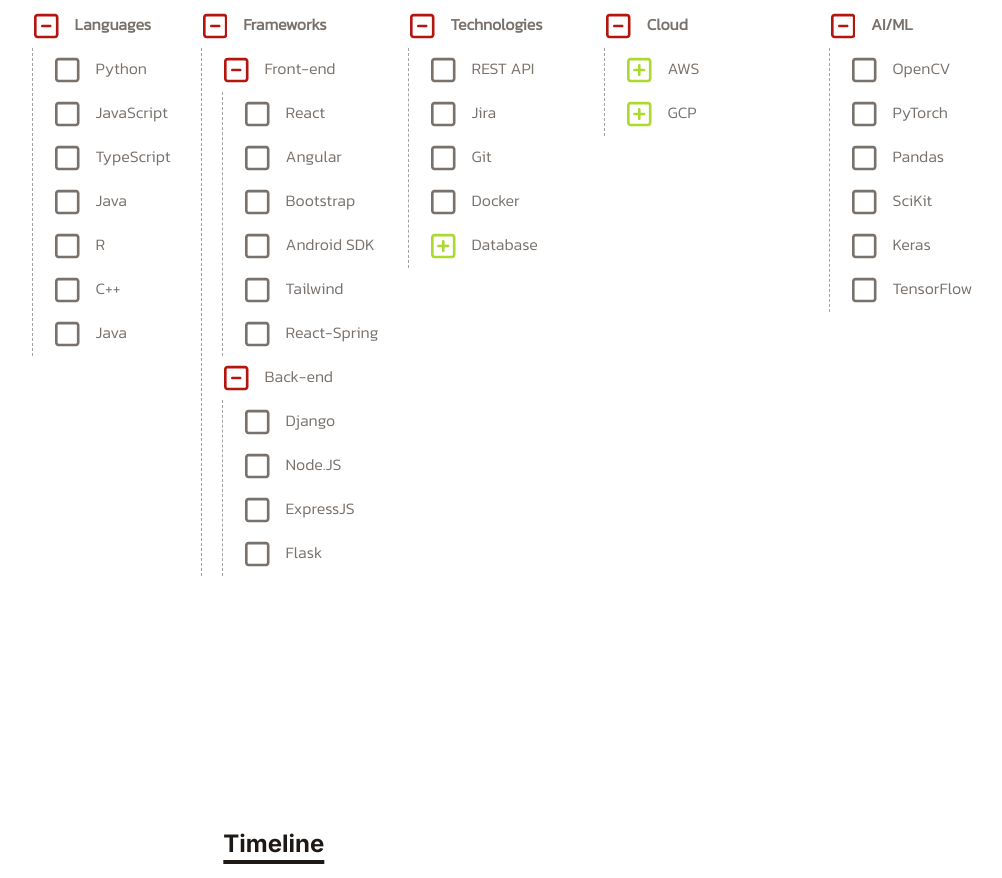
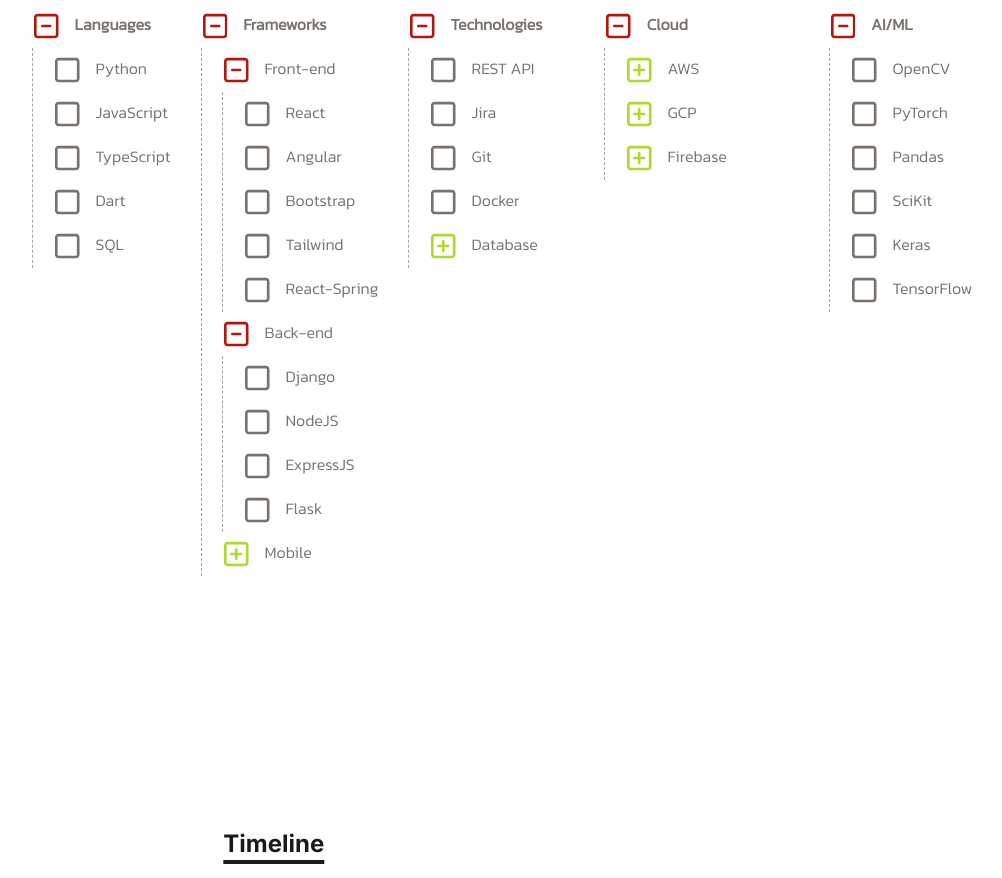
Before and after one commit to abhawsar10/AB-Portfolio, a React (Vite) app: page / in a window 1280 px wide. Shown: the part 920-1798 px from the top of the page, without its empty margins (118-1120 px from the left). Built offline with nearby package versions, Linux system fonts and the light colour scheme.

Commit message:
Add skills and demo video

```diff
--- a/package.json
+++ b/package.json
@@ -18,6 +18,7 @@
     "@mui/icons-material": "^5.14.16",
     "@mui/material": "^5.14.17",
     "@react-spring/web": "^9.7.3",
+    "anb-portfolio": "file:",
     "babel-plugin-macros": "^3.1.0",
     "react": "^18.2.0",
     "react-dom": "^18.2.0",
--- a/src/components/Skills/Skills.tsx
+++ b/src/components/Skills/Skills.tsx
@@ -95,10 +95,8 @@
                         <Tree name="Python" />
                         <Tree name="JavaScript" />
                         <Tree name="TypeScript" />
-                        <Tree name="Java" />
-                        <Tree name="R" />
-                        <Tree name="C++" />
-                        <Tree name="Java" />
+                        <Tree name="Dart" />
+                        <Tree name="SQL" />
                     </Tree>
                 </div>
 
@@ -108,34 +106,22 @@
                             <Tree name="React" />
                             <Tree name="Angular" />
                             <Tree name="Bootstrap" />
-                            <Tree name="Android SDK" />
                             <Tree name="Tailwind" />
                             <Tree name="React-Spring" />
                         </Tree>
                         <Tree name="Back-end" defaultOpen>
                             <Tree name="Django" />
-                            <Tree name="Node.JS" />
+                            <Tree name="NodeJS" />
                             <Tree name="ExpressJS" />
                             <Tree name="Flask"/>
                         </Tree>
+                        <Tree name="Mobile">
+                            <Tree name="Android SDK" />
+                            <Tree name="React-Native" />
+                        </Tree>
+
                     </Tree>
                 </div>
-
-{/*
-                <div className="m-0 p-2">
-                    <Tree name="Frameworks" style={{fontWeight:'bold'}} defaultOpen>
-                        <Tree name="Django" />
-                        <Tree name="React" />
-                        <Tree name="Node.JS" />
-                        <Tree name="Angular" />
-                        <Tree name="ExpressJS" />
-                        <Tree name="Bootstrap" />
-                        <Tree name="Android SDK" />
-                        <Tree name="Flask"/>
-                        <Tree name="Tailwind" />
-                    </Tree>
-                </div>
- */}
 
 
                 <div className="m-0 p-2">
@@ -156,14 +142,21 @@
                     <Tree name="Cloud" style={{fontWeight:'bold'}} defaultOpen>
                         <Tree name={<div><abbr title="Amazon Web Services" style={{ border: 'none', textDecoration: 'none' }}>AWS</abbr></div> }>
                             <Tree name={<div><abbr title="AWS Lambdas" style={{ border: 'none', textDecoration: 'none' }}>Lambda</abbr></div> } />
+                            <Tree name={<div><abbr title="Elastic Cloud Compute" style={{ border: 'none', textDecoration: 'none' }}>EC2</abbr></div> } />
+                            <Tree name={<div><abbr title="Elastic Container Service" style={{ border: 'none', textDecoration: 'none' }}>ECS</abbr></div> } />
                             <Tree name={<div><abbr title="Elastic Beanstalk" style={{ border: 'none', textDecoration: 'none' }}>EB</abbr></div> } />
-                            <Tree name={<div><abbr title="Elastic Cloud Compute" style={{ border: 'none', textDecoration: 'none' }}>EC2</abbr></div> } />
                             <Tree name={<div><abbr title="Simple Storage Service" style={{ border: 'none', textDecoration: 'none' }}>S3</abbr></div> } />
                             <Tree name={<div><abbr title="Relational Database Service" style={{ border: 'none', textDecoration: 'none' }}>RDS</abbr></div> } />
                         </Tree>
                         <Tree name={<div><abbr title="Google Cloud Platform" style={{ border: 'none', textDecoration: 'none' }}>GCP</abbr></div> } >
                             <Tree name="App Engine" />
                             <Tree name="Cloud Compute" />
+                        </Tree>
+                        <Tree name={<div><abbr title="Firebase" style={{ border: 'none', textDecoration: 'none' }}>Firebase</abbr></div> }>
+                            <Tree name={<div><abbr title="AWS Lambdas" style={{ border: 'none', textDecoration: 'none' }}>Lambda</abbr></div> } />
+                            <Tree name="Authentication" />
+                            <Tree name="Firestore" />
+                            <Tree name="Storage API" />
                         </Tree>
                     </Tree>
                 </div>
--- a/src/data/portfolio.js
+++ b/src/data/portfolio.js
@@ -6,6 +6,7 @@
         img_Url: './assets/chatbot.JPG',
         stack: ['LLM','JavaScript','OpenAI API'],
         link: 'https://github.com/abhawsar10/Bhaws-Chatbot-Extension',
+        link2: './assets/AI Chatbot Companion for saatva.com.mp4',
         details: ["Developed a Chrome extension for Saatva.com, enhancing user experience and simplifying e-commerce interactions.","Integrated OpenAI's Language Model API to enable natural language queries, commands, and real-time content scraping for up-to-date product information.","Designed and implemented the extension's architecture, combining content scripts and a Node.js backend to ensure optimal performance and responsiveness."]
     },
     {
```
Also changed, not shown: src/App.jsx (+6 -5 lines), 2 other files (tests, documents, lock files or other folders).
